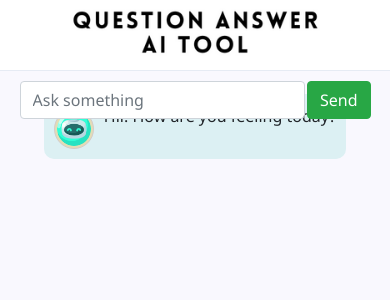
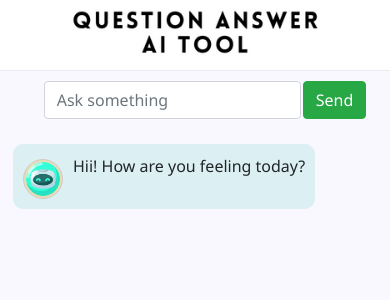
Before and after one commit to Shubham-Lal/Question-Answering-AI, a React (Vite) app in the folder frontend/: page / in a window 390 px wide. Shown: the top 300 px of the page. Built offline with nearby package versions, Linux system fonts and the light colour scheme.

Commit message:
Playing with css

```diff
--- a/frontend/src/index.css
+++ b/frontend/src/index.css
@@ -60,13 +60,21 @@ a {
 @media (max-width: 768px) {
     .form-center {
         position: fixed;
-        width: 90%;
     }
 
     .container {
         height: auto;
+    }
+
+    .container .form-center {
         display: flex;
         align-items: center;
+        justify-content: center;
+        width: 100% !important;
+    }
+
+    .chats {
+        margin-top: 50px;
     }
 }
 
```
